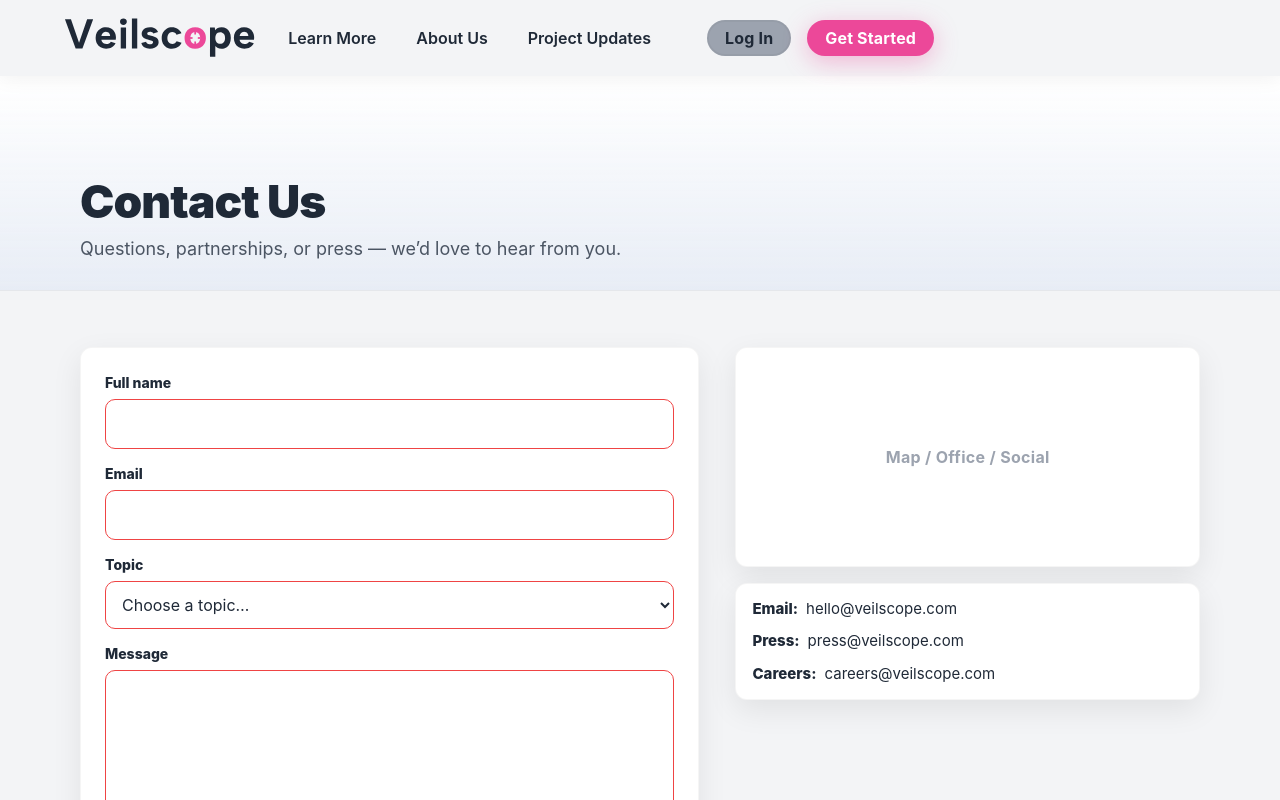
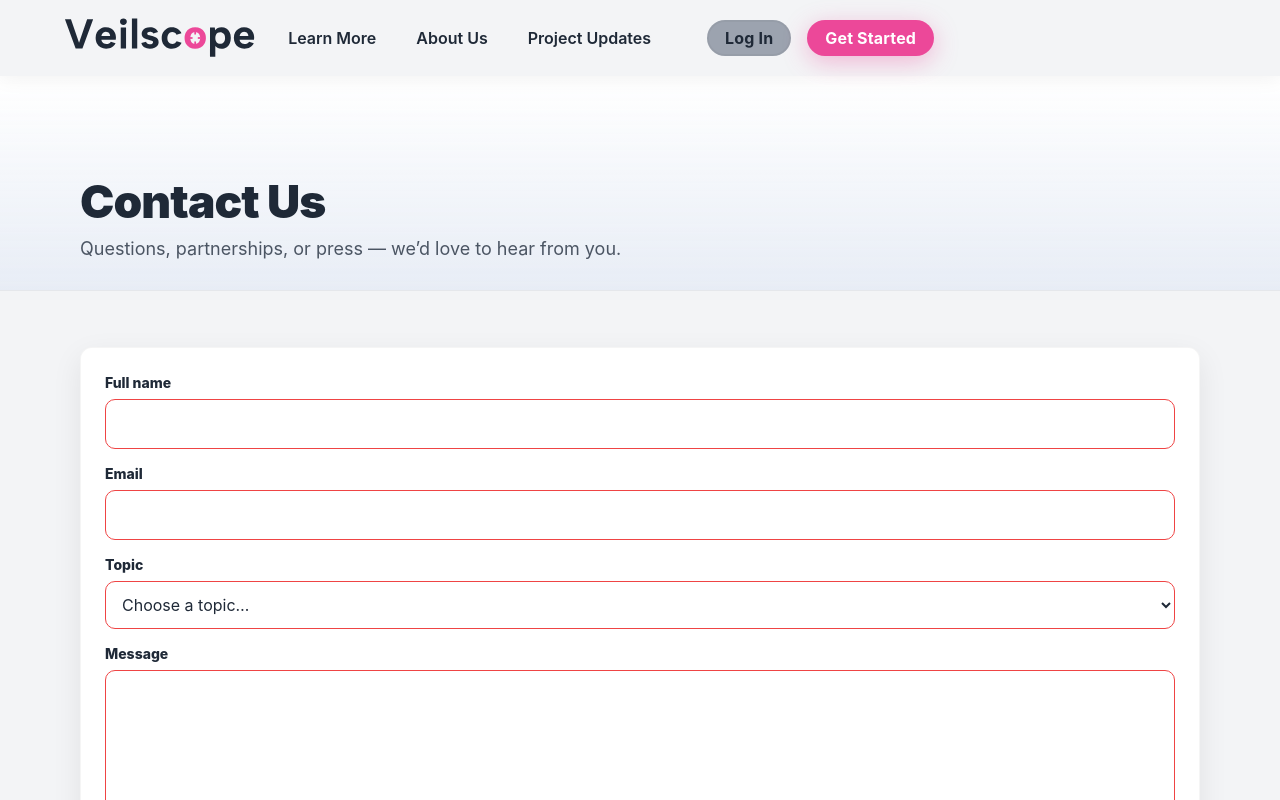
Before and after one commit to brodyBroughton/veilscope-contact, a Next.js app: page / in a window 1280 px wide. Built offline with nearby package versions, Linux system fonts and the light colour scheme.

Commit message:
Remove unecessary content from contact page, updates for security

```diff
--- a/app/page.js
+++ b/app/page.js
@@ -114,7 +114,7 @@ export default function ContactPage() {
         </section>
 
         <section className="content-section">
-          <div className="container two-col">
+          <div className="container contact-layout">
             <form id="contact-form" className="form-card" onSubmit={onSubmit} noValidate>
               <div className="form-row">
                 <label htmlFor="name">Full name</label>
@@ -168,19 +168,14 @@ export default function ContactPage() {
               <button className="btn btn-get-started" type="submit" disabled={submitting}>
                 {submitting ? 'Sending...' : 'Send message'}
               </button>
-              <p id="contact-msg" className={`form-msg ${msg.type ? msg.type : ''}`} aria-live="polite">
+              <p
+                id="contact-msg"
+                className={`form-msg ${msg.type ? msg.type : ''}`}
+                aria-live="polite"
+              >
                 {msg.text}
               </p>
             </form>
-
-            <div className="contact-side">
-              <div className="card-placeholder">Map / Office / Social</div>
-              <ul className="contact-list">
-                <li><strong>Email:</strong> hello@veilscope.com</li>
-                <li><strong>Press:</strong> press@veilscope.com</li>
-                <li><strong>Careers:</strong> careers@veilscope.com</li>
-              </ul>
-            </div>
           </div>
         </section>
       </main>
```
Also changed, not shown: package.json (+5 -5 lines), 1 other file (tests, documents, lock files or other folders).
